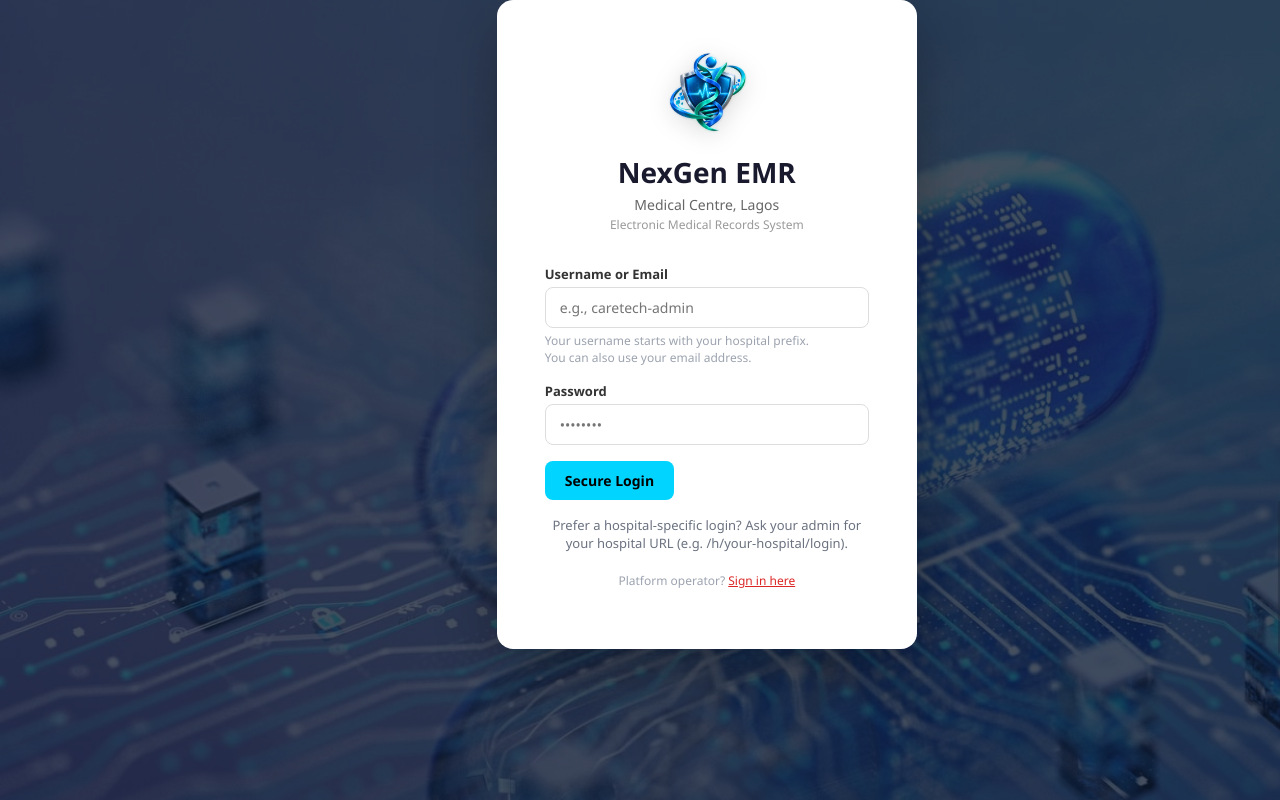
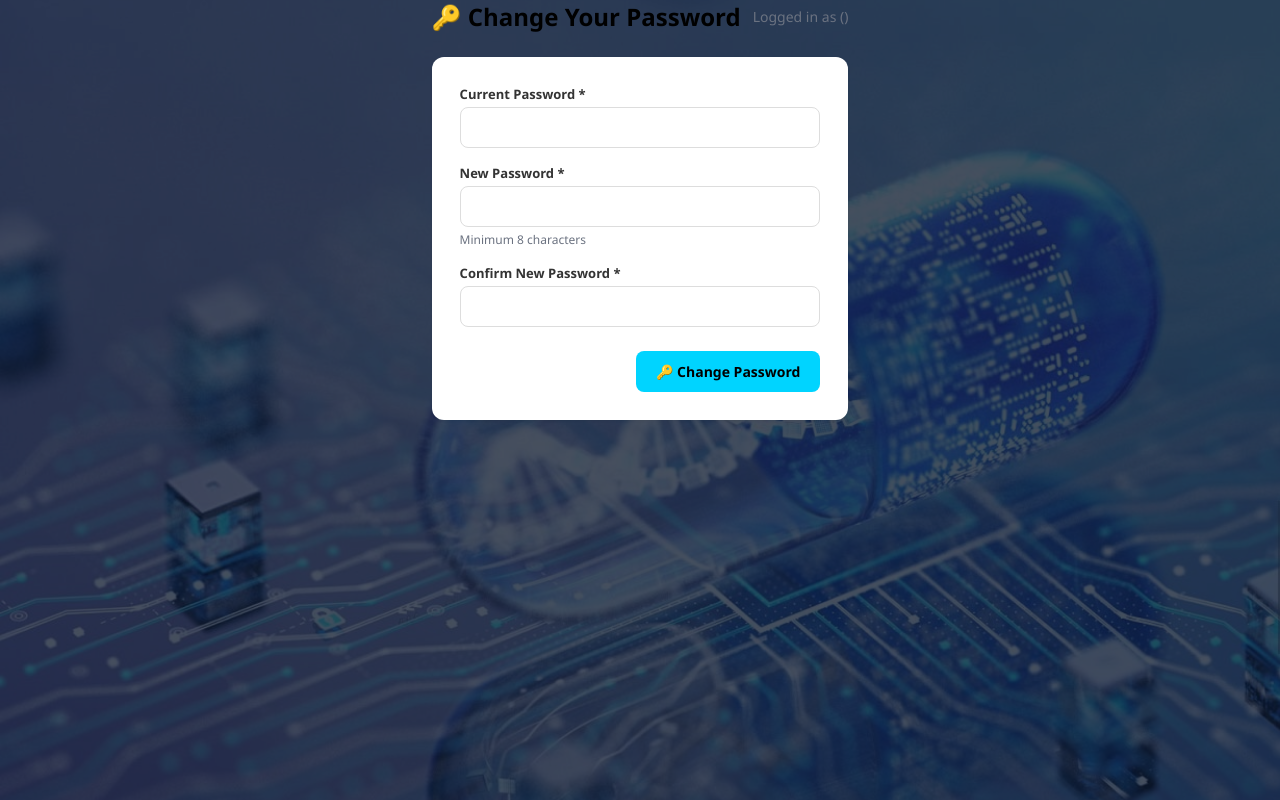
Before and after one commit to Danosky8082/emr-system, a React (Vite) app in the folder emr-frontend/: page /change-password in a window 1280 px wide. Before the commit this address led to /login. Built offline with nearby package versions, Linux system fonts and the light colour scheme; no server answers.

Commit message:
Update the title bar caption

```diff
--- a/emr-frontend/src/App.jsx
+++ b/emr-frontend/src/App.jsx
@@ -64,6 +64,7 @@ import RegisterHospital from './pages/RegisterHospital';
 import PatientLogin from './pages/PatientLogin';
 import PatientDashboard from './pages/PatientDashboard';
 import PatientChangeCredentials from './pages/PatientChangeCredentials';
+import ChangePassword from './pages/ChangePassword';
 
 import Layout from './components/Layout';
 import ProtectedRoute from './components/ProtectedRoute';
@@ -98,6 +99,7 @@ const AppContent = () => {
         <Route path="/login" element={<Login />} />
         <Route path="/h/:hospitalSlug" element={<HospitalLogin />} />
         <Route path="/h/:hospitalSlug/login" element={<HospitalLogin />} />
+        <Route path="change-password" element={<ChangePassword />} />
 
         {/* ✅ Standalone / public routes (NOT wrapped in Layout) */}
         {/* ✅ Platform-only */}
--- a/emr-frontend/src/components/Layout.jsx
+++ b/emr-frontend/src/components/Layout.jsx
@@ -892,7 +892,21 @@ const Layout = () => {
     title="Change hospital"
   >
     🏥 Switch
-  </button>
+          </button>
+
+          <button
+  onClick={() => navigate('/change-password')}
+  className="btn btn-secondary btn-sm"
+  style={{
+    background: 'rgba(255,255,255,0.15)',
+    color: '#fff',
+    border: '1px solid rgba(255,255,255,0.2)',
+  }}
+  title="Change your password"
+>
+  🔑
+          </button>
+
   <button onClick={handleLogout} className="btn btn-danger btn-sm">Logout</button>
 </div>
       </nav>
--- /dev/null
+++ b/emr-frontend/src/pages/ChangePassword.jsx
@@ -0,0 +1,124 @@
+// src/pages/ChangePassword.jsx
+import React, { useState } from 'react';
+import { useAuth } from '../context/AuthContext';
+import { useNavigate } from 'react-router-dom';
+import toast from 'react-hot-toast';
+import api from '../api/client';
+import './Dashboard.css';
+
+const ChangePassword = () => {
+  const { user } = useAuth();
+  const navigate = useNavigate();
+  const [loading, setLoading] = useState(false);
+  const [form, setForm] = useState({
+    currentPassword: '',
+    newPassword: '',
+    confirmPassword: '',
+  });
+
+  const handleSubmit = async (e) => {
+    e.preventDefault();
+
+    if (form.newPassword !== form.confirmPassword) {
+      toast.error('New passwords do not match');
+      return;
+    }
+    if (form.newPassword.length < 8) {
+      toast.error('New password must be at least 8 characters');
+      return;
+    }
+    if (form.newPassword === form.currentPassword) {
+      toast.error('New password must be different from current password');
+      return;
+    }
+
+    setLoading(true);
+    try {
+      await api.post('/auth/change-password', {
+        currentPassword: form.currentPassword,
+        newPassword: form.newPassword,
+      });
+      toast.success('✅ Password changed successfully');
+      setForm({ currentPassword: '', newPassword: '', confirmPassword: '' });
+      setTimeout(() => navigate('/'), 1500);
+    } catch (error) {
+      toast.error(error.response?.data?.error || 'Failed to change password');
+    } finally {
+      setLoading(false);
+    }
+  };
+
+  return (
+    <div className="dashboard" style={{ maxWidth: '560px', margin: '0 auto' }}>
+      <div className="page-header">
+        <h2>🔑 Change Your Password</h2>
+        <p style={{ color: '#6b7280', fontSize: '14px' }}>
+          Logged in as <strong>{user?.firstName} {user?.lastName}</strong> ({user?.username || user?.email})
+        </p>
+      </div>
+
+      <div
+        style={{
+          background: 'white',
+          borderRadius: '12px',
+          padding: '28px',
+          boxShadow: '0 1px 3px rgba(0,0,0,0.06)',
+        }}
+      >
+        <form onSubmit={handleSubmit}>
+          <div className="form-group" style={{ marginBottom: '16px' }}>
+            <label>Current Password *</label>
+            <input
+              type="password"
+              value={form.currentPassword}
+              onChange={(e) => setForm({ ...form, currentPassword: e.target.value })}
+              required
+              autoComplete="current-password"
+            />
+          </div>
+
+          <div className="form-group" style={{ marginBottom: '16px' }}>
+            <label>New Password *</label>
+            <input
+              type="password"
+              value={form.newPassword}
+              onChange={(e) => setForm({ ...form, newPassword: e.target.value })}
+              required
+              minLength={8}
+              autoComplete="new-password"
+            />
+            <small style={{ color: '#6b7280' }}>Minimum 8 characters</small>
+          </div>
+
+          <div className="form-group" style={{ marginBottom: '24px' }}>
+            <label>Confirm New Password *</label>
+            <input
+              type="password"
+              value={form.confirmPassword}
+              onChange={(e) => setForm({ ...form, confirmPassword: e.target.value })}
+              required
+              minLength={8}
+              autoComplete="new-password"
+            />
+          </div>
+
+          <div style={{ display: 'flex', gap: '12px', justifyContent: 'flex-end' }}>
+            <button
+              type="button"
+              className="btn btn-secondary"
+              onClick={() => navigate(-1)}
+              disabled={loading}
+            >
+              Cancel
+            </button>
+            <button type="submit" className="btn btn-primary" disabled={loading}>
+              {loading ? '⏳ Saving…' : '🔑 Change Password'}
+            </button>
+          </div>
+        </form>
+      </div>
+    </div>
+  );
+};
+
+export default ChangePassword;
--- a/emr-frontend/src/pages/Login.jsx
+++ b/emr-frontend/src/pages/Login.jsx
@@ -113,25 +113,22 @@ const Login = () => {
           <div className="form-group">
             <label>Username or Email</label>
             <input
-              type="text"
-              value={identifier}
-              onChange={(e) => setIdentifier(e.target.value)}
-              placeholder="e.g., caretech-admin"
+  type="text"
+  value={identifier}
+  onChange={(e) => setIdentifier(e.target.value)}
+  placeholder="Username, Employee ID, or Email"
               required
               autoComplete="username"
             />
-            <small
-              style={{
-                color: '#9ca3af',
-                display: 'block',
-                marginTop: '4px',
-                fontSize: '12px',
-              }}
-            >
-              Your username starts with your hospital prefix.
-              <br />
-              You can also use your email address.
-            </small>
+            <small style={{ color: '#9ca3af', display: 'block', marginTop: '4px', fontSize: '12px' }}>
+  You can log in with:
+  <br />
+  • Your <strong>username</strong> (e.g. caretech-admin)
+  <br />
+  • Your <strong>Employee ID</strong> (e.g. ADMIN001)
+  <br />
+  • Your <strong>email</strong> (e.g. admin@hospital.com)
+</small>
           </div>
 
           <div className="form-group">
```
Also changed, not shown: 1 other file (tests, documents, lock files or other folders).
